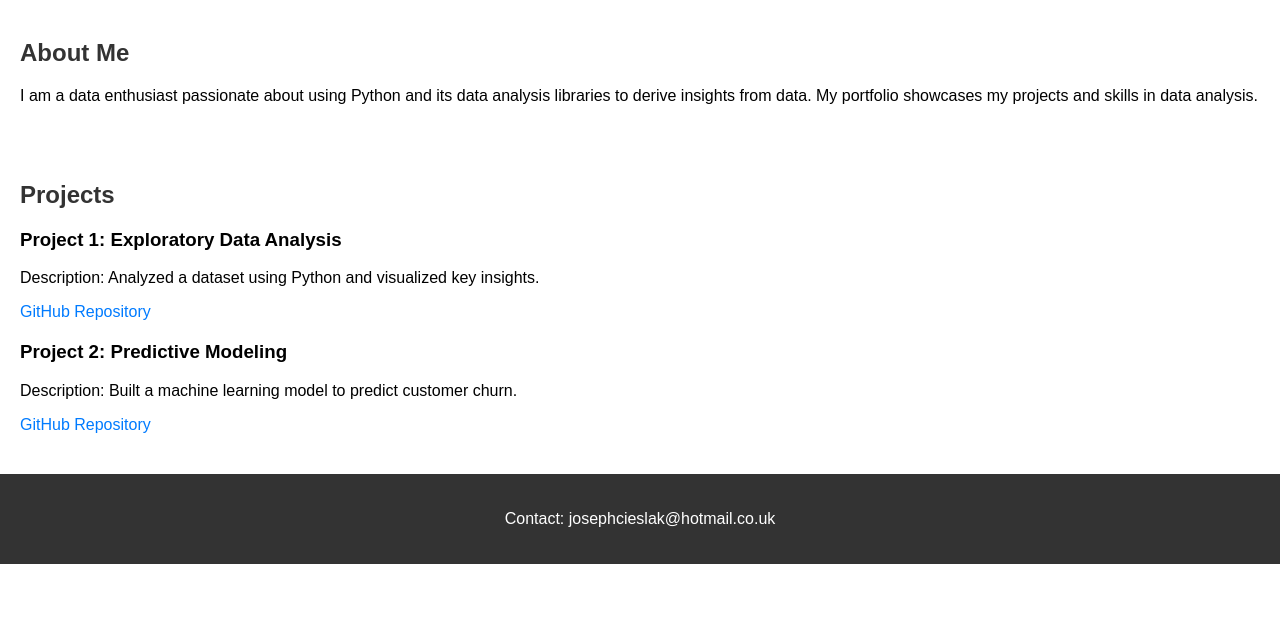
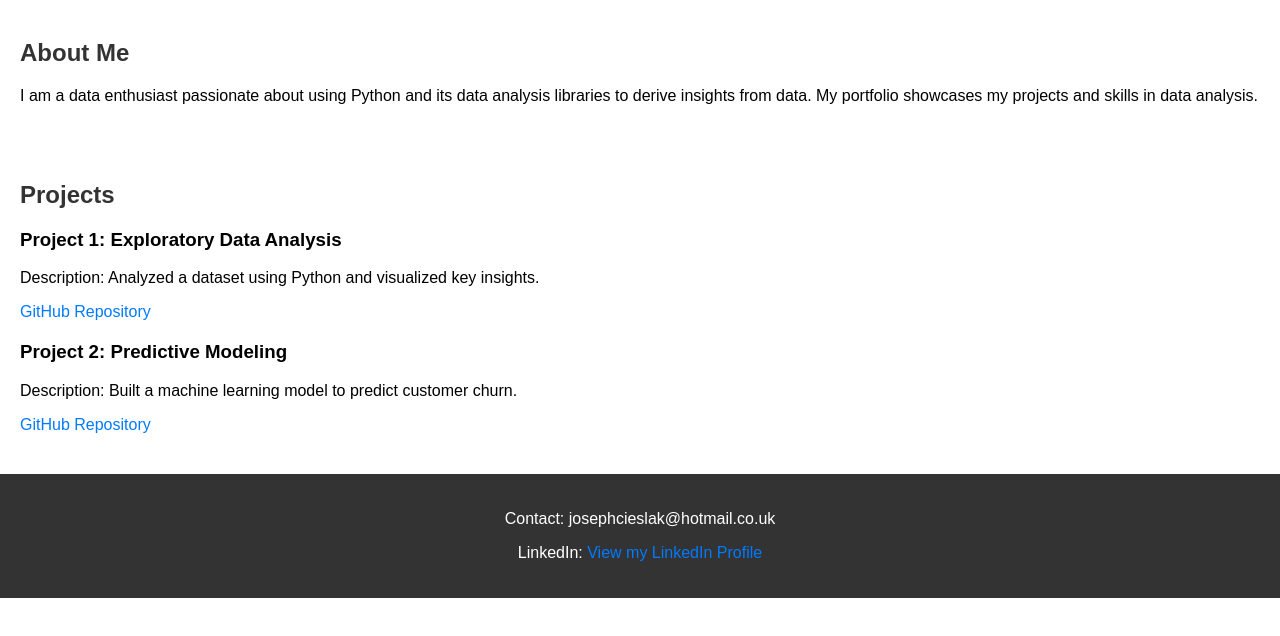
Before and after one commit to joe-do/data-analysis-portfolio, a plain HTML site: page index.html in a window 1280 px wide. Shown: the part 78-714 px from the top of the page. Drawn offline with Linux system fonts and the light colour scheme.

Commit message:
Update index.html

```diff
--- a/index.html
+++ b/index.html
@@ -1,4 +1,3 @@
-
 <!DOCTYPE html>
 <html lang="en">
 <head>
@@ -35,6 +34,7 @@
 
     <footer>
         <p>Contact: josephcieslak@hotmail.co.uk</p>
+        <p>LinkedIn: <a href="www.linkedin.com/in/joe-cieslak" target="_blank">View my LinkedIn Profile</a></p>
     </footer>
 </body>
 </html>
```
